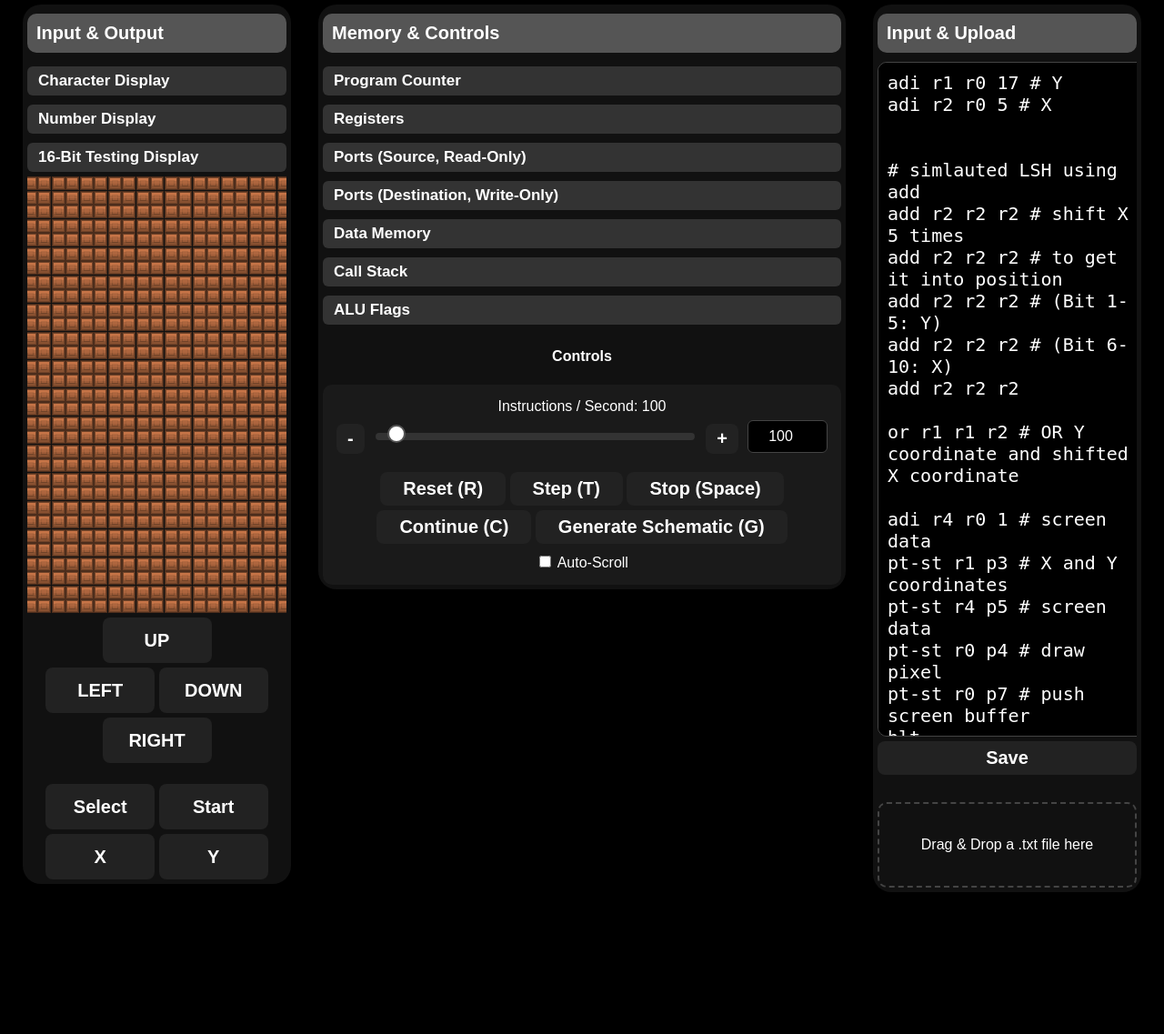
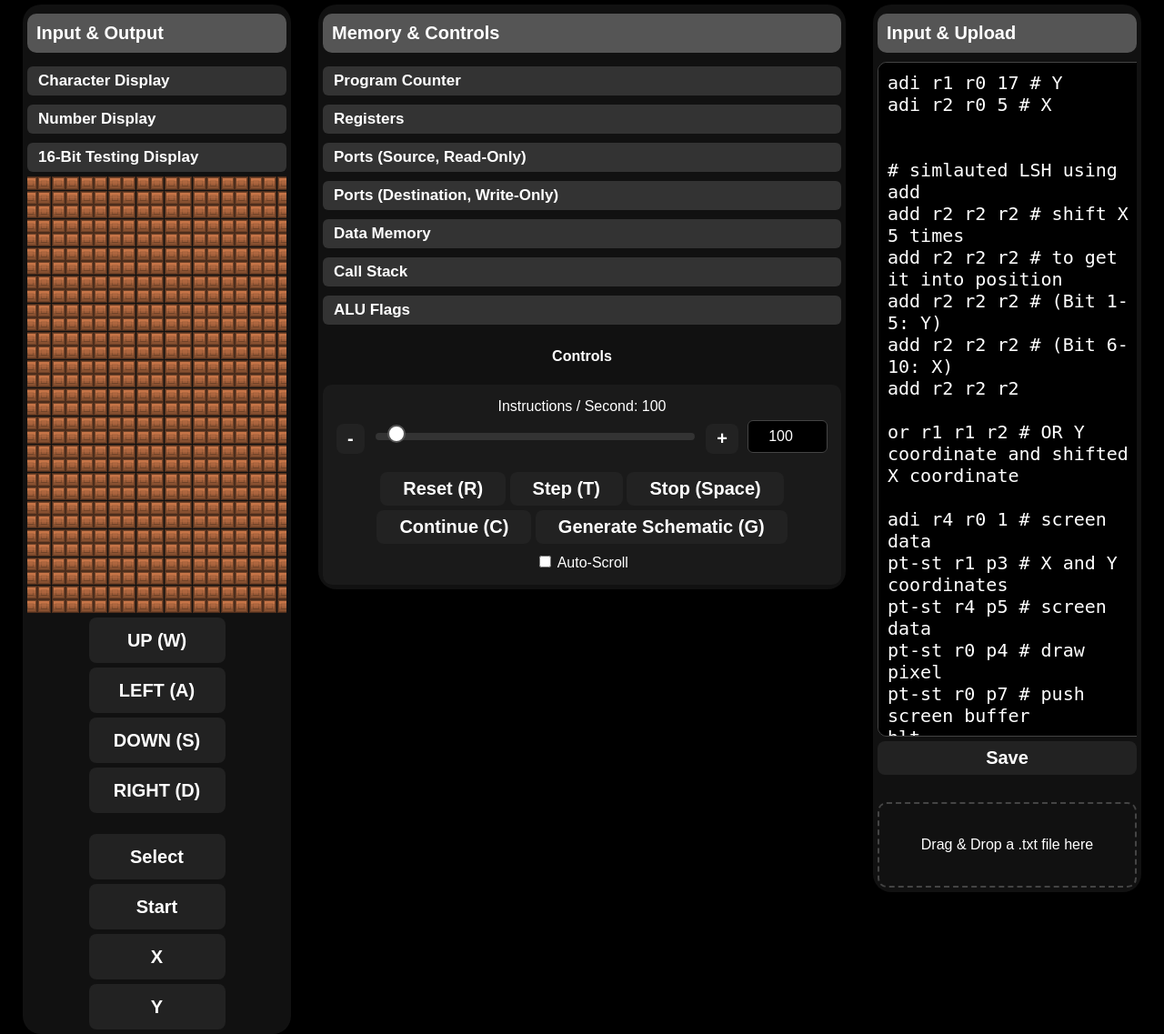
Before and after one commit to IceWizard7/frostbyte-cpu, a Flask app: page / in a window 1280 px wide. Shown: the whole page at 91% size. Before the commit the page ends 981 px from the top, so only its background shows below. Run offline with Flask 3, Linux system fonts and the light colour scheme; some libraries are stand-ins or nearby versions.

Commit message:
updated controller style

```diff
--- a/static/style.css
+++ b/static/style.css
@@ -287,6 +287,6 @@
 }
 
 .controls-layout button {
-    width: 120px;
+    width: 150px;
     height: 50px;
 }
--- a/templates/index.html
+++ b/templates/index.html
@@ -43,12 +43,12 @@
                 <!-- Movement (WASD style) -->
                 <div class="move-controls">
                     <div class="row up-row">
-                        <button id="btn-up">UP</button>
+                        <button id="btn-up">UP (W)</button>
                     </div>
                     <div class="row middle-row">
-                        <button id="btn-left">LEFT</button>
-                        <button id="btn-down">DOWN</button>
-                        <button id="btn-right">RIGHT</button>
+                        <button id="btn-left">LEFT (A)</button>
+                        <button id="btn-down">DOWN (S)</button>
+                        <button id="btn-right">RIGHT (D)</button>
                     </div>
                 </div>
                 <br>
```
